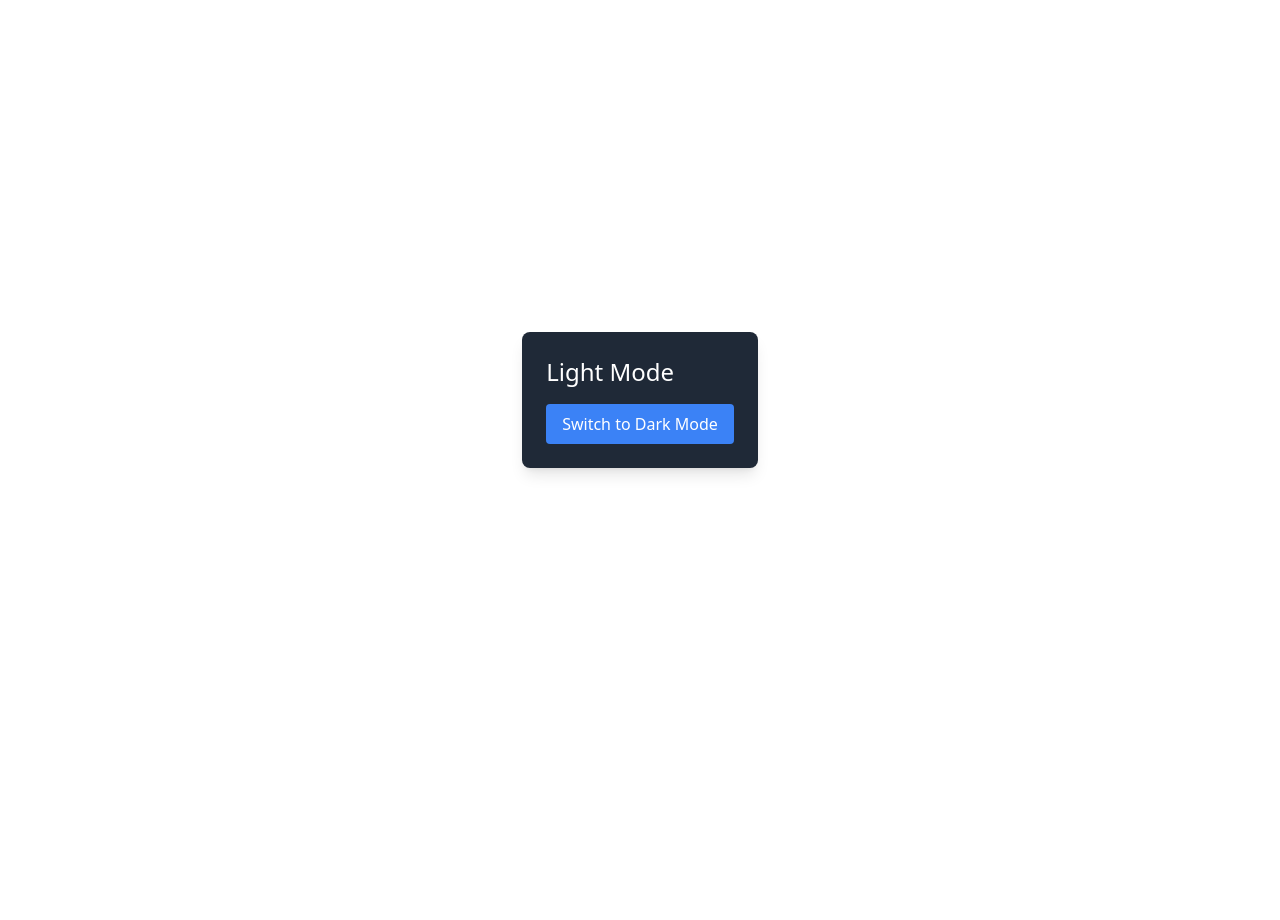
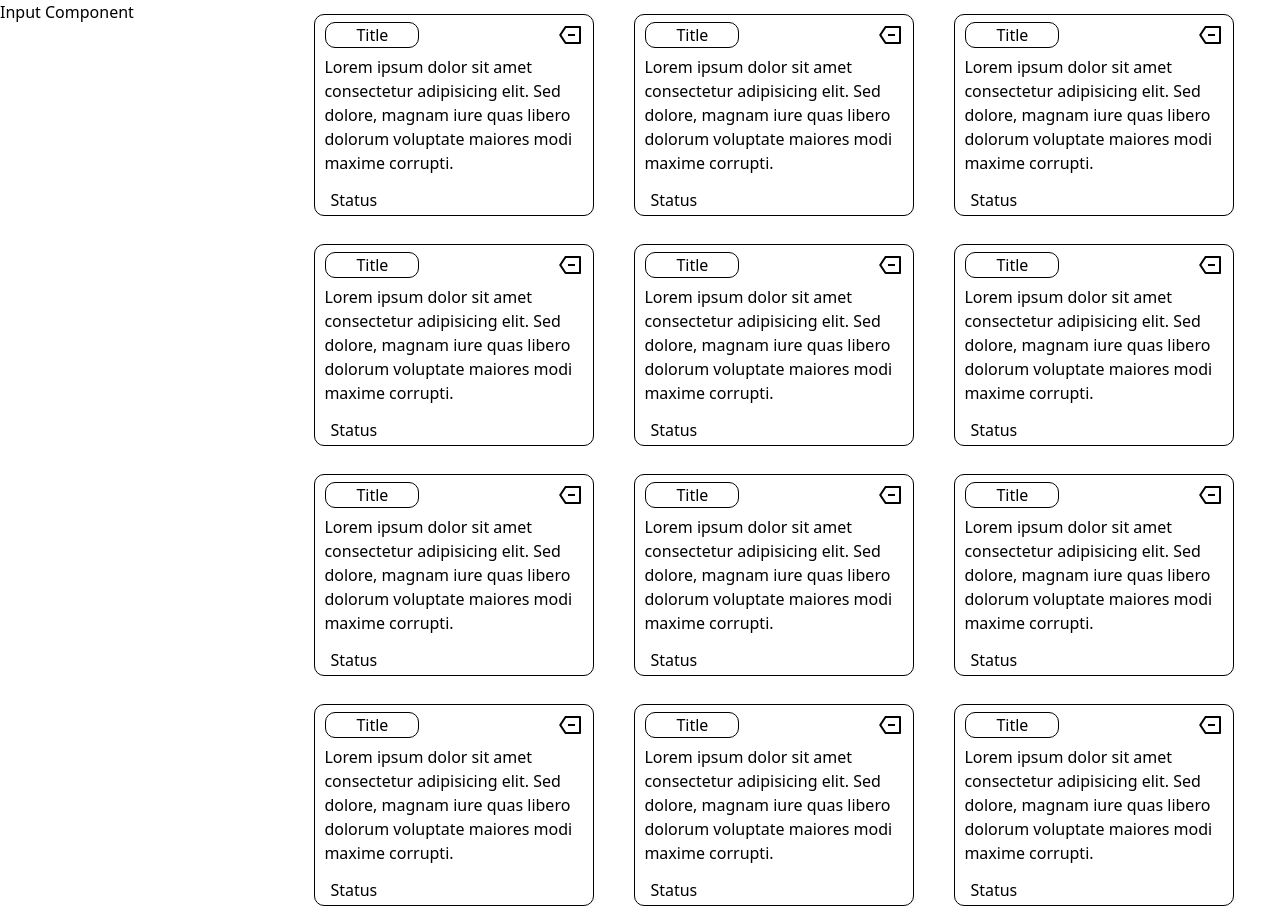
Before and after one commit to Fourthhy/appdev1-task-manager, a React (Vite) app: page / in a window 1280 px wide. Before the commit the page ends 800 px from the top, so only its background shows below. Built offline with nearby package versions, Linux system fonts and the light colour scheme.

Commit message:
Created task items template

```diff
--- a/package.json
+++ b/package.json
@@ -11,7 +11,8 @@
   },
   "dependencies": {
     "react": "^18.3.1",
-    "react-dom": "^18.3.1"
+    "react-dom": "^18.3.1",
+    "react-icons": "^5.3.0"
   },
   "devDependencies": {
     "@eslint/js": "^9.13.0",
--- a/src/App.jsx
+++ b/src/App.jsx
@@ -1,37 +1,31 @@
 import { useState } from 'react'
-import reactLogo from './assets/react.svg'
-import viteLogo from '/vite.svg'
 import ArchLogo from '/ArchivistLogo.png'
-
+//class="bg-gradient-to-br from-purple-500 to-green-400 h-screen w-screen"
+import TaskBox from './components/TaskBox'
 
 function App() {
   const [count, setCount] = useState(0)
 
   return (
     <>
-      <div class="bg-gradient-to-br from-purple-500 to-green-400 h-screen w-screen">
-        <div>
-          <a href="https://vite.dev" target="_blank">
-            <img src={ArchLogo} className="logo" alt="Vite logo" />
-          </a>
-          <a href="https://react.dev" target="_blank">
-            <img src={reactLogo} className="logo react" alt="React logo" />
-          </a>
+      <div class="grid grid-cols-[23vw,75vw]">
+        Input Component
+        <div class="grid grid-cols-[repeat(3,25vw)] grid-rows-auto">
+          <TaskBox />
+          <TaskBox />
+          <TaskBox />
+          <TaskBox />
+          <TaskBox />
+          <TaskBox />
+          <TaskBox />
+          <TaskBox />
+          <TaskBox />
+          <TaskBox />
+          <TaskBox />
+          <TaskBox />
         </div>
-        <h1>Vite + React</h1>
-        <div className="card">
-          <button onClick={() => setCount((count) => count + 1)}>
-            count is {count}
-          </button>
-          <p>
-            Edit <code>src/App.jsx</code> and save to test HMR
-          </p>
-        </div>
-        <p className="read-the-docs">
-          Click on the Vite and React logos to learn more
-        </p>
+
       </div>
-
     </>
   )
 }
--- /dev/null
+++ b/src/components/TaskBox.jsx
@@ -0,0 +1,30 @@
+import { RiDeleteBackLine } from "react-icons/ri";
+
+//bg-gradient-to-br from-[#BCECFF] to-[#C2BBFF]
+function TaskBox() {
+    return (
+        <>
+            <div class="h-[230px] flex justify-center items-center">
+                <div class="border-[1px] border-black w-[280px] rounded-[10px]"> {/* For Border */}
+                    <div class="grid grid-cols-[repeat(2,50%)] h-[200px] grid-rows-[40px_100px_30px]"> {/* For Grid */}
+                        <div class="flex justify-start ml-[10px] items-center">
+                            <div class="border-[1px] border-black px-[30px] rounded-[10px]"> Title </div>
+                        </div>
+                        <div class="flex justify-end items-center mr-[10px]">
+                            <RiDeleteBackLine class="w-6 h-6"/>
+
+                        </div>
+                        <div class=" col-span-2 row-span-2 w-[260px] ml-[9px] w-[260px]">
+                            Lorem ipsum dolor sit amet consectetur adipisicing elit. Sed dolore, magnam iure quas libero dolorum voluptate maiores modi maxime corrupti.
+                        </div>
+                        <div class="flex justify-start items-center ml-[15px]">
+                            <div> Status </div>
+                        </div>
+                    </div>
+                </div>
+            </div>
+        </>
+    )
+}
+
+export default TaskBox;
--- a/src/index.css
+++ b/src/index.css
@@ -7,6 +7,6 @@
       margin: 0;
       padding: 0;
       box-sizing: border-box;
-
+      overflow-x: hidden;
     }
   }
--- a/src/main.jsx
+++ b/src/main.jsx
@@ -2,10 +2,10 @@ import { StrictMode } from 'react'
 import { createRoot } from 'react-dom/client'
 import './index.css'
 import App from './App.jsx'
-import DarkMode from './components/DarkMode.jsx'
+// import DarkMode from './components/DarkMode.jsx'
 
 createRoot(document.getElementById('root')).render(
   <StrictMode>
-    <DarkMode />
+    <App />
   </StrictMode>,
 )
```
Also changed, not shown: 2 other files (tests, documents, lock files or other folders).
